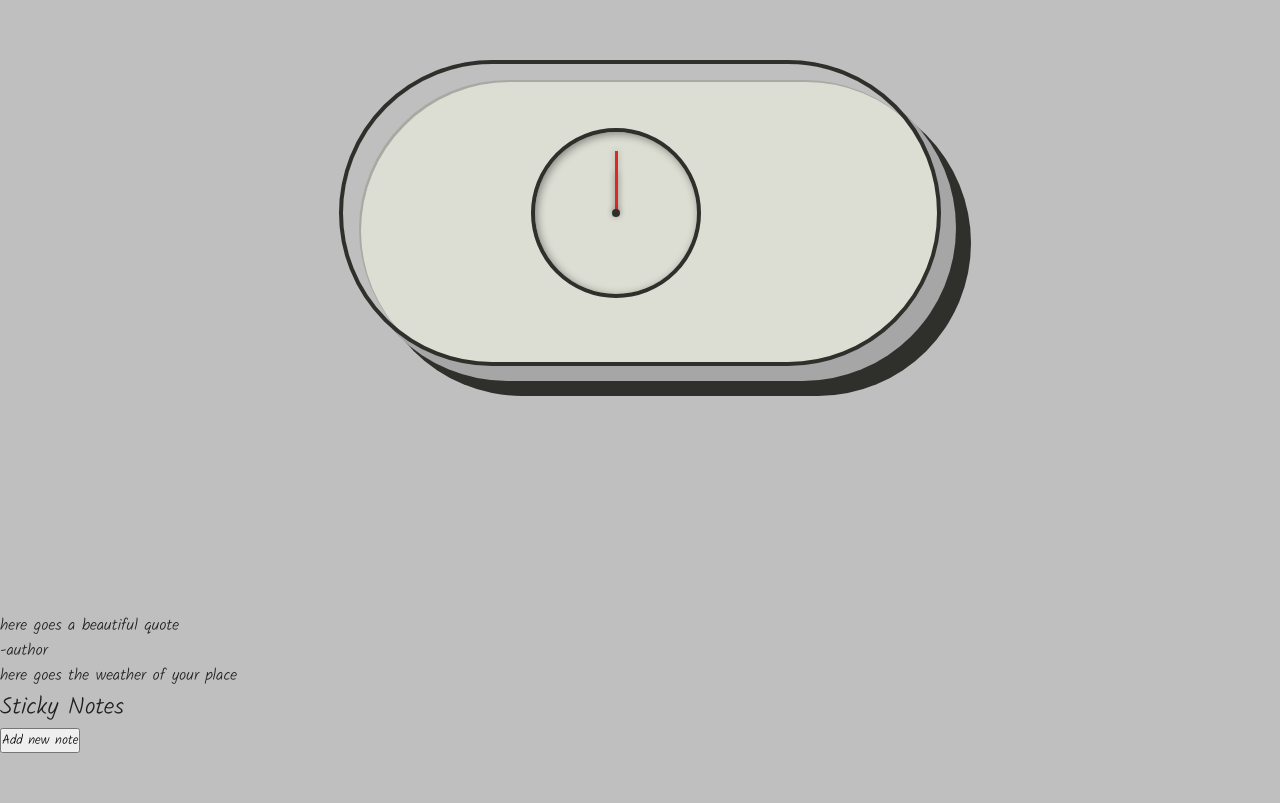
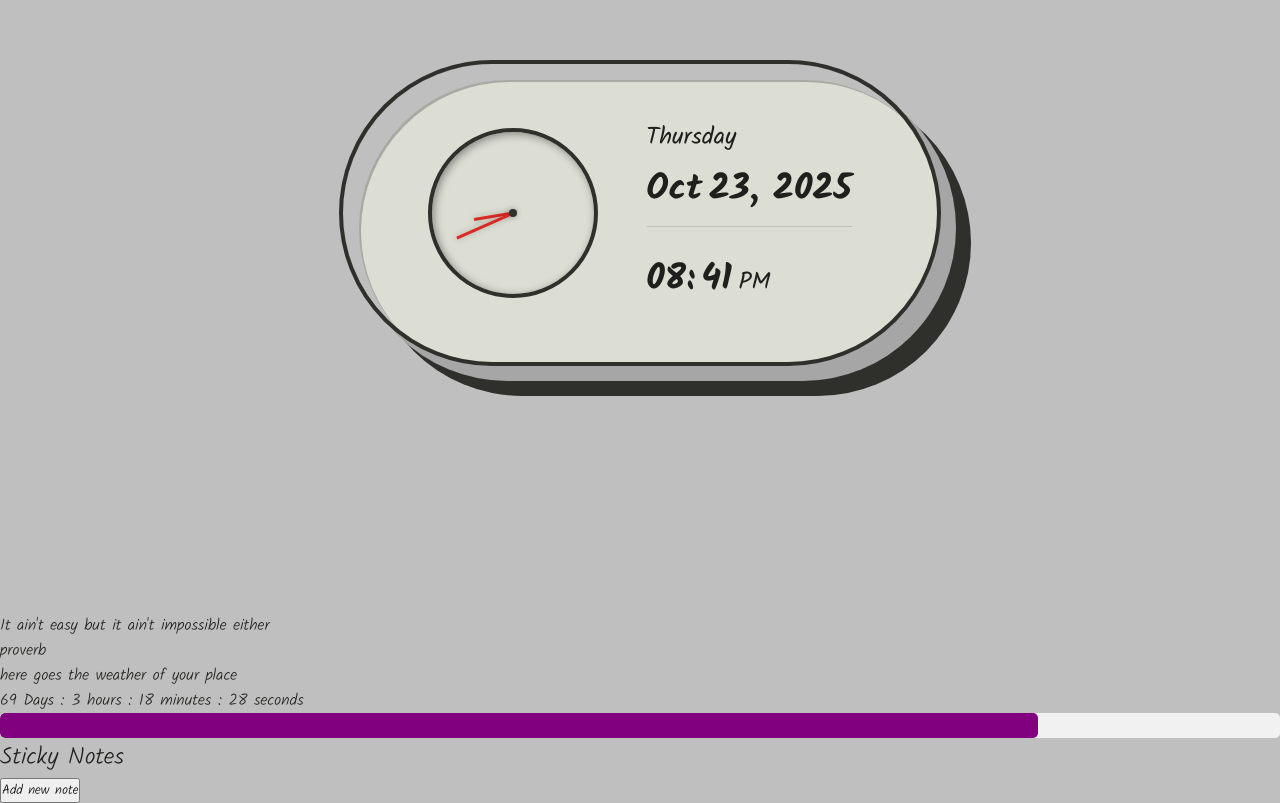
Before and after one commit to Dragonfly-30/browserHomepage, a plain HTML site: page index.html in a window 1280 px wide. Shown: the part 187-990 px from the top of the page. Before the commit the page ends 940 px from the top, so only its background shows below. Drawn offline with Linux system fonts and the light colour scheme; some packages are replaced by stand-ins of ours; no server answers; a script that the page names is missing; a web font is replaced by a local one.

Commit message:
Add progress bar and other modifications shifted code here and there(provided project the structure), progress bar for year end counter

```diff
--- a/styles.css
+++ b/css/styles.css
@@ -204,3 +204,21 @@ body {
     font-size: var(--h1-font-size);
   }
 }
+
+/* progress-bar */
+
+#progress-bar {
+  width: 100%;
+  height: 25px;
+  background-color: #f1f1f1;
+  border-radius: 5px;
+  overflow: hidden; /* so red fill doesn't spill outside */
+}
+
+#progress-bar-fill {
+  height: 100%;
+  width: 0%; /* start empty */
+  background-color: purple;
+  border-radius: 5px;
+  transition: width 0.5s ease-in-out; /* smooth fill */
+}
--- a/index.html
+++ b/index.html
@@ -5,7 +5,7 @@
   <meta charset="UTF-8">
   <meta name="viewport" content="width=device-width, initial-scale=1.0">
   <title>Homepage</title>
-  <link rel="stylesheet" href="styles.css">
+  <link rel="stylesheet" href="./css/styles.css">
 
   <link rel="preconnect" href="https://fonts.googleapis.com">
   <link rel="preconnect" href="https://fonts.gstatic.com" crossorigin>
@@ -50,7 +50,13 @@
   <div id="weatherInfo">
     here goes the weather of your place
   </div>
+  </div>
   <div id="yearendTimer">
+  </div>
+
+  <div>
+    <div id="progress-bar">
+      <div id="progress-bar-fill"></div>
     </div>
     <div id='sticky-notes'>
       <h2>Sticky Notes</h2>
--- a/quotes.js
+++ b/javascript/quotes/quotes.js
@@ -4,7 +4,7 @@ export function quoteFun(){
   const minId = 1;
   const maxId = quotes.length-1;
   let randomQuoteId = Math.floor(Math.random() * (maxId - minId + 1)) + minId;
-  console.log(randomQuoteId)
+  // console.log(randomQuoteId)
 
   const quoteQuote = document.querySelector('#quote-quote')
   const quoteAuthor = document.querySelector('#quote-author')
--- a/javascript/script.js
+++ b/javascript/script.js
@@ -1,10 +1,12 @@
 
-import { startYearCountdown } from './yeartimer.js';
-import { setupStickyNotes } from './stickyNotes.js';
-// import { weatherData } from './weather.js';
+import { startYearCountdown } from './yearend/yeartimer.js';
+import { setupStickyNotes } from './stickynotes/stickyNotes.js';
 import { weatherData } from './weather/weather.js'
-import { quoteFun } from './quotes.js';
-import { wallClock } from './clock.js';
+import { quoteFun } from './quotes/quotes.js';
+import { wallClock } from './clock/clock.js';
+import { progressBar } from './yearend/prgressBar.js';
+
+
 // Initialize countdown
 startYearCountdown('yearendTimer');
 
@@ -18,4 +20,9 @@ weatherData();
 quoteFun();
 
 // clock
-wallClock()
+wallClock();
+
+// progressBar
+progressBar();
+
+console.log("hello jaan chalja yaarr")
--- a/stickyNotes.js
+++ b/javascript/stickynotes/stickyNotes.js
@@ -1,9 +1,11 @@
 export function setupStickyNotes(buttonId, containerId) {
   let noteCounter = 0;
+  console.log("1st ", noteCounter)
   let stickyNoteBtn = document.querySelector(`#${buttonId}`); // this is for addNoteBtn in html
 
   stickyNoteBtn.addEventListener('click', function() {
     noteCounter++;
+    console.log("2nd ", noteCounter)
     let noteTextArea = document.createElement('textarea');  // creating textarea
     let currentNoteID = noteCounter;
     noteTextArea.id = `note-${currentNoteID}`;
--- a/javascript/weather/weather.js
+++ b/javascript/weather/weather.js
@@ -1,4 +1,5 @@
-import { WEATHERAPI_KEY } from "./config.js"
+// import { WEATHERAPI_KEY } from "../config.js"
+import { WEATHERAPI_KEY } from "../../config.js"
 
 export function weatherData() {
   const base_url = 'https://api.openweathermap.org/data/2.5/weather'
--- /dev/null
+++ b/javascript/yearend/prgressBar.js
@@ -0,0 +1,20 @@
+export function progressBar() {
+  // const progressBar = document.querySelector('#progress-bar');
+  const progressBarFill = document.querySelector('#progress-bar-fill');
+
+  // console.log("testing progress bar")
+
+  const startOfYearMS = new Date('1 January, 2025 00:00:00').getTime();
+  let endOfTheYearMS = new Date('31 December, 2025 23:59:59').getTime();
+
+  setInterval(() => {
+
+    const nowMS = new Date().getTime();
+
+    const percentage = ((nowMS - startOfYearMS) / (endOfTheYearMS - startOfYearMS)) * 100
+
+    // console.log(percentage)
+
+    progressBarFill.style.width = `${percentage}%`;
+  }, 1000)
+}
```
Also changed, not shown: javascript/clock/clock.js (renamed from clock.js), javascript/quotes/quotesdb.js (renamed from quotesdb.js), javascript/yearend/yeartimer.js (renamed from yeartimer.js). Lines whose indentation alone changed are shown as unchanged.
